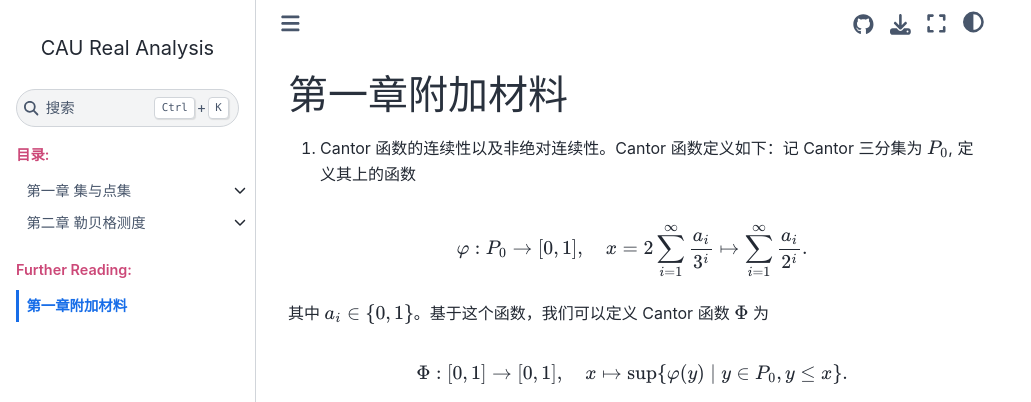
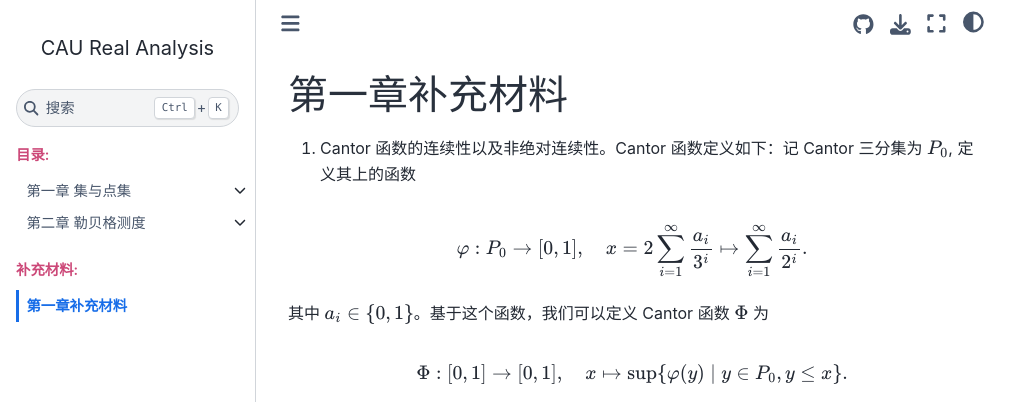
Before and after one commit to wenh06/CAU-Courses, a Sphinx documentation site: the page built from RealAnalysis/source/suppl/chap1.rst, in a window 1280 px wide, cut to the strip 0-402 px from the top of the page. Shown: the whole strip, without its empty margins (0-1031 px from the left). Built offline with Sphinx 7.4.7 and the Sphinx Book theme 1.1.4, drawn with Linux system fonts in a browser that asks for light colours.

Commit message:
update the suppl material of Cantor function

```diff
--- a/RealAnalysis/source/index.rst
+++ b/RealAnalysis/source/index.rst
@@ -17,7 +17,7 @@
 
 .. toctree::
    :maxdepth: 2
-   :caption: Further Reading:
+   :caption: 补充材料:
 
    suppl/chap1
 
--- a/RealAnalysis/source/suppl/chap1.rst
+++ b/RealAnalysis/source/suppl/chap1.rst
@@ -1,11 +1,11 @@
-第一章附加材料
+第一章补充材料
 ^^^^^^^^^^^^^^^^^^^^^^^^^
 
 1. Cantor 函数的连续性以及非绝对连续性。Cantor 函数定义如下：记 Cantor 三分集为 :math:`P_0`, 定义其上的函数
 
 .. math::
 
-    \varphi: P_0 \to [0, 1], \quad x = 2 \sum\limits_{i=1}^{\infty} \frac{a_i}{3^i} \mapsto \sum\limits_{i=1}^{\infty} \frac{a_i}{2^i}.
+    \varphi: P_0 \to [0, 1], \quad x = 2 \sum\limits_{i=1}^{\infty} \dfrac{a_i}{3^i} \mapsto \sum\limits_{i=1}^{\infty} \dfrac{a_i}{2^i}.
 
 其中 :math:`a_i \in \{0, 1\}`。基于这个函数，我们可以定义 Cantor 函数 :math:`\Phi` 为
 
@@ -16,16 +16,18 @@
 .. proof:proof::
 
     (1). 首先来证明 :math:`\varphi` 是连续的（甚至是一致连续的）：
-    不妨设 :math:`x < y, x = \sum\limits_{i=1}^{\infty} \frac{a_i}{3^i}, y = \sum\limits_{i=1}^{\infty} \frac{b_i}{3^i}`,
+    不妨设 :math:`x < y, x = \sum\limits_{i=1}^{\infty} \dfrac{a_i}{3^i}, y = \sum\limits_{i=1}^{\infty} \dfrac{b_i}{3^i}`,
     其中 :math:`a_i, b_i \in \{0, 1, 2\}`. 令 :math:`k(x) = \min \{ i \mid a_i = 1 \}`, :math:`k(y) = \min \{ i \mid b_i =1 \}`,
     并约定 :math:`k(x) = +\infty` 当 :math:`x \in P_0`; :math:`k(y) = +\infty` 当 :math:`y \in P_0`。那么
 
     .. math::
 
-        \Phi(x) & = \sum\limits_{i=1}^{k(x)-1} \frac{a_i}{2^{i+1}} + \sum\limits_{i=k(x)+1}^{\infty} \frac{1}{2^i} = \sum\limits_{i=1}^{k(x)-1} \frac{a_i}{2^{i+1}} + \frac{1}{2^{k(x)}} = \varphi(0.a_1 a_2 \cdots a_{k(x)-1} 2) = \varphi(\tilde{x}), \\
-        \Phi(y) & = \sum\limits_{i=1}^{k(y)-1} \frac{b_i}{2^{i+1}} + \sum\limits_{i=k(y)+1}^{\infty} \frac{1}{2^i} = \sum\limits_{i=1}^{k(y)-1} \frac{b_i}{2^{i+1}} + \frac{1}{2^{k(y)}} = \varphi(0.b_1 b_2 \cdots b_{k(y)-1} 2) = \varphi(\tilde{y}),
+        \Phi(x) & = \sum\limits_{i=1}^{k(x)-1} \dfrac{a_i}{2^{i+1}} + \sum\limits_{i=k(x)+1}^{\infty} \dfrac{1}{2^i} = \sum\limits_{i=1}^{k(x)-1} \dfrac{a_i}{2^{i+1}} + \dfrac{1}{2^{k(x)}} = \varphi(0.a_1 a_2 \cdots a_{k(x)-1} 2) = \varphi(\tilde{x}), \\
+        \Phi(y) & = \sum\limits_{i=1}^{k(y)-1} \dfrac{b_i}{2^{i+1}} + \sum\limits_{i=k(y)+1}^{\infty} \dfrac{1}{2^i} = \sum\limits_{i=1}^{k(y)-1} \dfrac{b_i}{2^{i+1}} + \dfrac{1}{2^{k(y)}} = \varphi(0.b_1 b_2 \cdots b_{k(y)-1} 2) = \varphi(\tilde{y}),
 
-    其中约定 :math:`\sum\limits_{\infty}^{\infty} \cdot = 0, \sum\limits_{i = 1}^{0} \cdot = 0`; :math:`0.a_1 a_2 \cdots a_{k(x)-1} 2` 和 :math:`0.b_1 b_2 \cdots b_{k(y)-1} 2` 是三进制小数。这是因为对于 :math:`x \not \in P_0`, 我们如下的 :math:`P_0` 的子列
+    其中 :math:`0.a_1 a_2 \cdots a_{k(x)-1} 2` 和 :math:`0.b_1 b_2 \cdots b_{k(y)-1} 2` 是三进制小数，
+    并约定 :math:`\sum\limits_{\infty}^{\infty} \cdot = 0, \sum\limits_{i = 1}^{0} \cdot = 0`. 这是因为对于 :math:`x \not \in P_0`,
+    我们如下的 :math:`P_0` 的子列
 
     .. math::
 
@@ -58,7 +60,7 @@
 
     .. math::
 
-        \lvert \Phi(x) - \Phi(y) \rvert = \lvert \varphi(\tilde{x}) - \varphi(\tilde{y}) \rvert \le \left\lvert \sum\limits_{i=N}^{\infty} \frac{2}{2^{i+1}} \right\rvert = \frac{1}{2^{N-1}} < 2\varepsilon.
+        \lvert \Phi(x) - \Phi(y) \rvert = \lvert \varphi(\tilde{x}) - \varphi(\tilde{y}) \rvert \le \left\lvert \sum\limits_{i=N}^{\infty} \dfrac{2}{2^{i+1}} \right\rvert = \dfrac{1}{2^{N-1}} < 2\varepsilon.
 
     由 :math:`\varepsilon` 的任意性，可知 :math:`\Phi` 是连续的。
 
```
Also changed, not shown: other parts of RealAnalysis/source/suppl/chap1.rst (+19 -13 lines).
